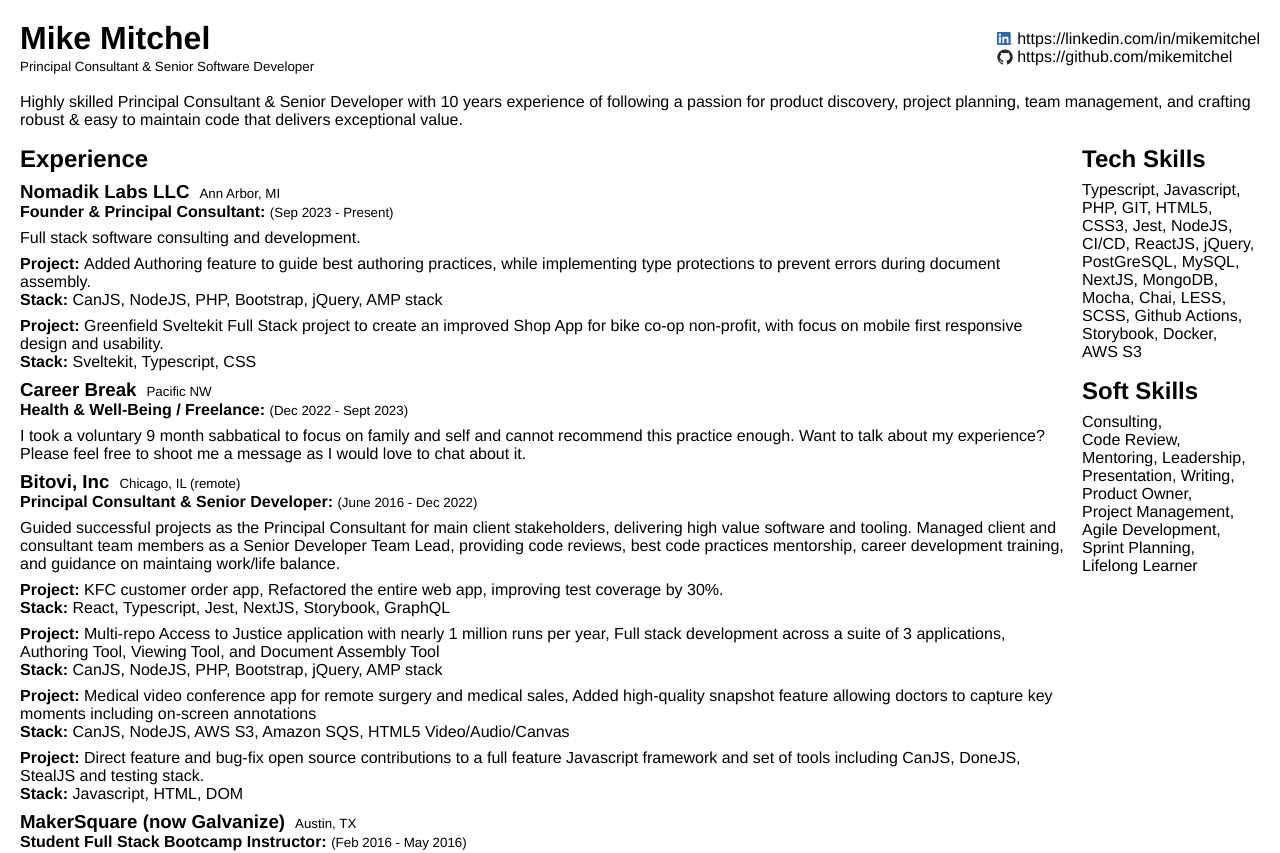
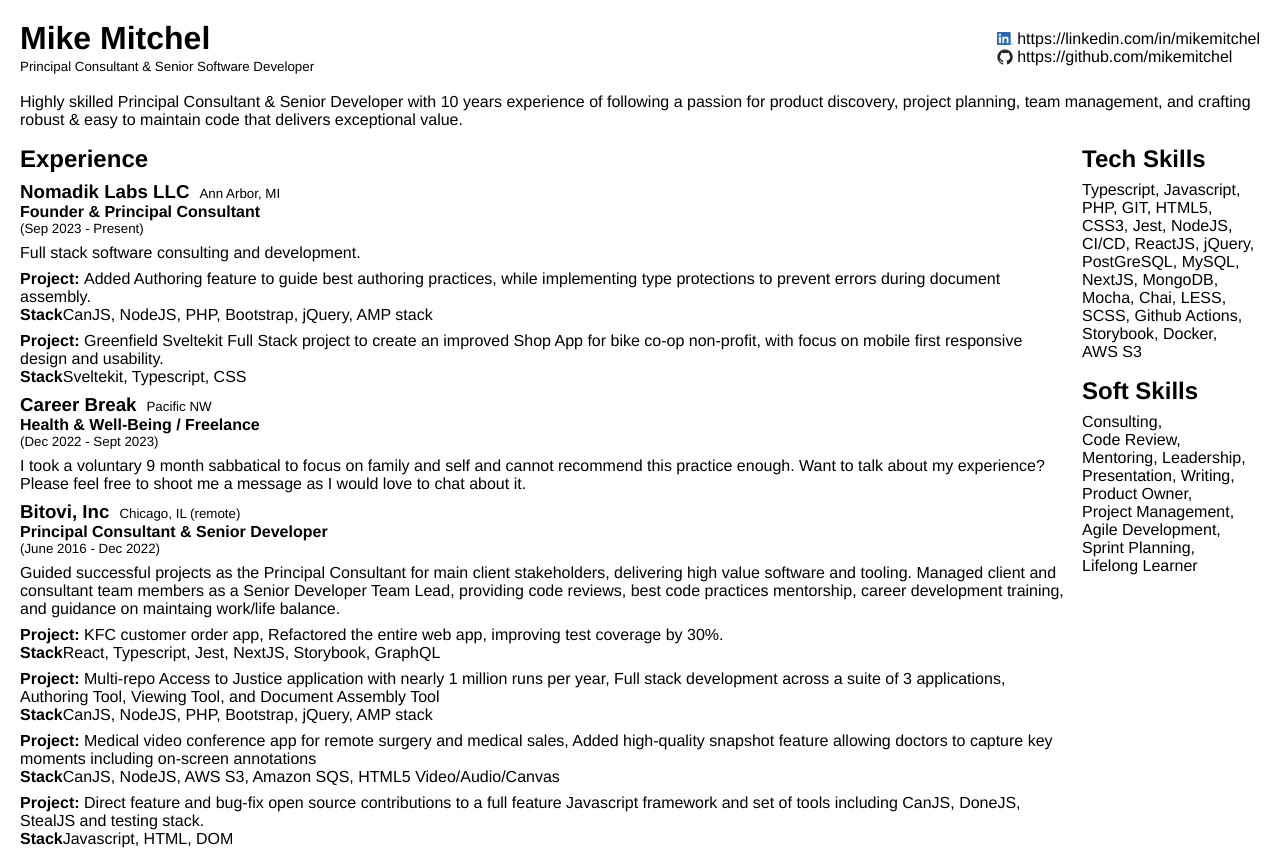
Before and after one commit to mikemitchel/portfolio, a SvelteKit app: page / in a window 1280 px wide. Shown: the top 853 px of the page. Built offline with nearby package versions, Linux system fonts and the light colour scheme.

Commit message:
put dates under job title

```diff
--- a/src/routes/+page.svelte
+++ b/src/routes/+page.svelte
@@ -54,10 +54,9 @@
 							<h3>{job.company}</h3>
 							<small>{job.location}</small>
 						</span>
-						<span>
-							<h4>{job.role}</h4>
-							<small>({job.dates})</small></span
-						>
+
+						<h4>{job.role}</h4>
+						<small>({job.dates})</small>
 					</div>
 					<div class="highlights sub-section">
 						{#each job.highlights as highlight}
@@ -66,7 +65,7 @@
 						{#each job.projects as project}
 							<div class="sub-section">
 								<div class="project">
-									<h4>Project</h4>
+									<h4 class="project">Project</h4>
 									{project.details}
 								</div>
 								<div class="stack">
@@ -118,7 +117,7 @@
 	h4 {
 		float: left;
 	}
-	h4::after {
+	h4.project::after {
 		content: ':\00a0';
 	}
 	.social-link {
@@ -193,6 +192,10 @@
 		align-items: baseline;
 		gap: 10px;
 	}
+	.job-details {
+		display: flex;
+		flex-direction: column;
+	}
 	.skills {
 		display: inline-flex;
 		flex-wrap: wrap;
```
